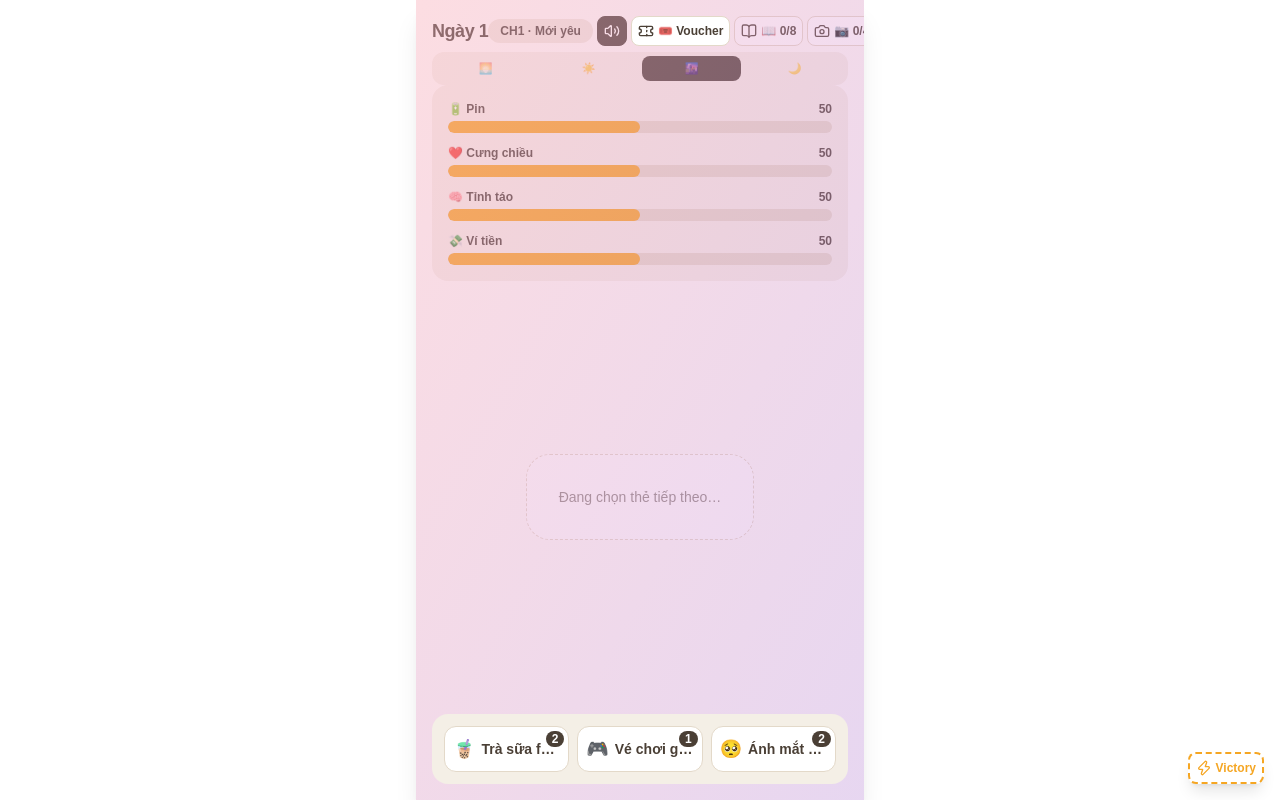
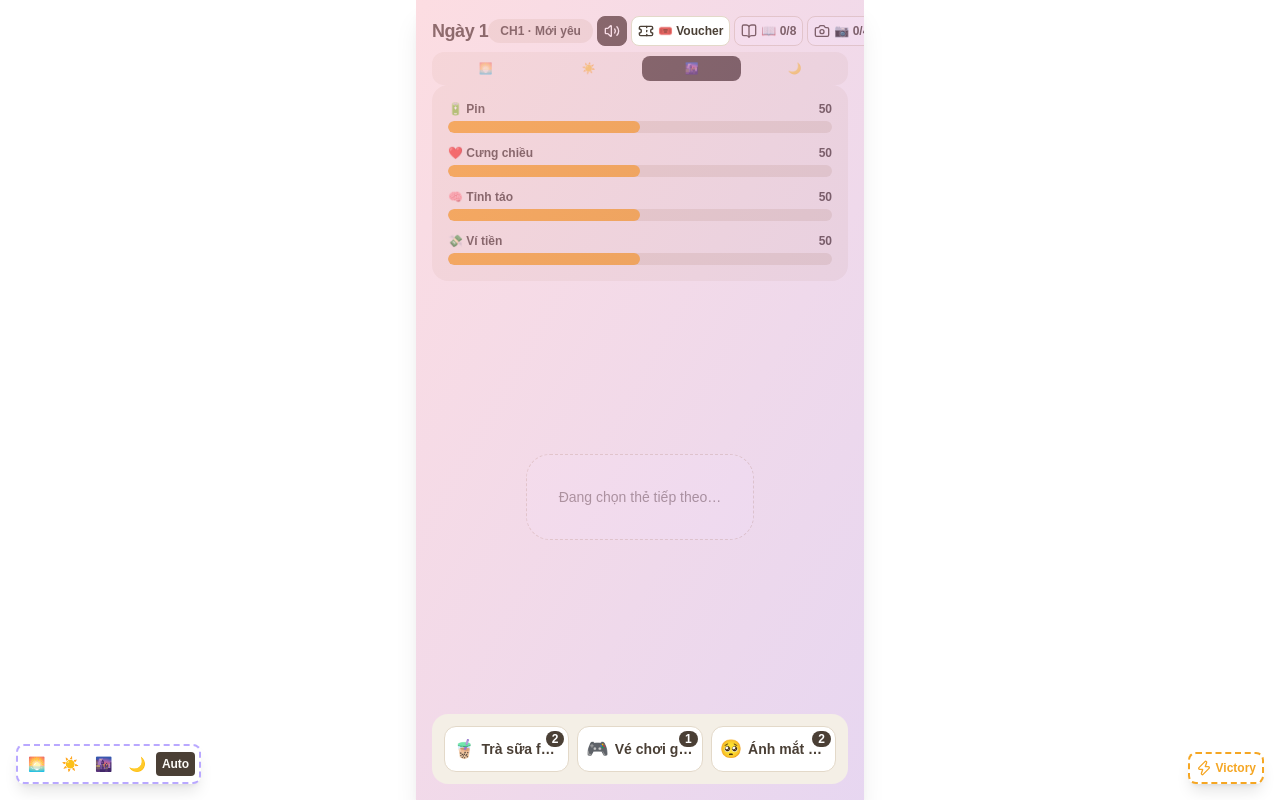
Before and after one commit to giabao1511/GameForWife, a Next.js app: page / in a window 1280 px wide. Built offline with nearby package versions, Linux system fonts and the light colour scheme.

Commit message:
feat: period ambience chimes + dev period toggle
Co-Authored-By: Claude Opus 5.5 <noreply@anthropic.com>

```diff
--- a/src/components/GameScreen.tsx
+++ b/src/components/GameScreen.tsx
@@ -6,9 +6,10 @@ import TopHud from './hud/TopHud';
 import StatGroup from './hud/StatGroup';
 import CardDeck from './card/CardDeck';
 import InventoryBar from './inventory/InventoryBar';
-import { unlockAudio } from '@/lib/audio';
+import { unlockAudio, playPeriodAmbience } from '@/lib/audio';
 import { useGameStore } from '@/store/useGameStore';
 import { useUiStore } from '@/store/useUiStore';
+import { getActivePeriod } from '@/lib/timeContext';
 
 /** Top-level game layout for a chapter session. Card drawing lives in CardDeck. */
 export default function GameScreen() {
@@ -25,6 +26,10 @@ export default function GameScreen() {
   useEffect(() => {
     useGameStore.getState().hydrateFromStorage();
     useUiStore.getState().hydrateMuted();
+    // Real-time ambience flourish for the current period (morning chirps /
+    // latenight lullaby). No-ops silently when muted or before first gesture
+    // unlocks the AudioContext — it's atmosphere, not gameplay SFX.
+    playPeriodAmbience(getActivePeriod());
   }, []);
 
   return (
--- a/src/components/hud/HudControls.tsx
+++ b/src/components/hud/HudControls.tsx
@@ -7,8 +7,22 @@ import { MEMORIES_DATA } from '@/data/memories';
 import { VOUCHERS_DATA } from '@/data/vouchers';
 import { unlockAudio } from '@/lib/audio';
 import { cn } from '@/lib/cn';
+import {
+  PERIODS,
+  PERIOD_THEMES,
+  periodToTimeSlot,
+  type RealTimePeriod,
+} from '@/lib/timeContext';
 
-const IS_DEV = process.env.NODE_ENV === 'development';
+// Render the dev controls in every non-production environment (dev + test),
+// never in the shipped build.
+const IS_DEV = process.env.NODE_ENV !== 'production';
+
+/** Ambient-period dev override rows (icon + Vietnamese label) for the toggle. */
+const PERIOD_OPTIONS: Array<{ value: RealTimePeriod; label: string }> = PERIODS.map((p) => ({
+  value: p,
+  label: PERIOD_THEMES[p].label,
+}));
 
 /** Top-right controls: mute the ASMR engine, open the Voucher Wallet, open the
  * Death Gallery, open the Memories Scrapbook, and (dev only) instant victory. */
@@ -22,6 +36,9 @@ export default function HudControls() {
   const isVictory = useGameStore((s) => s.isVictory);
   const voucherWallet = useGameStore((s) => s.voucherWallet);
   const triggerInstantVictory = useGameStore((s) => s.triggerInstantVictory);
+  const setTimeSlot = useGameStore((s) => s.setTimeSlot);
+  const devPeriodOverride = useUiStore((s) => s.devPeriodOverride);
+  const setDevPeriodOverride = useUiStore((s) => s.setDevPeriodOverride);
   const muted = useUiStore((s) => s.muted);
   const setMutedState = useUiStore((s) => s.setMutedState);
 
@@ -86,6 +103,7 @@ export default function HudControls() {
       </div>
 
       {IS_DEV && (
+        <>
           <button
             onClick={handleInstantVictory}
             className="fixed bottom-4 right-4 z-50 flex items-center gap-1 rounded-lg border-2 border-dashed border-[#f5a623] bg-white p-1.5 text-[#f5a623] shadow-lg transition-colors hover:bg-[#fdfbf7]"
@@ -95,6 +113,58 @@ export default function HudControls() {
             <Zap className="h-4 w-4" />
             <span className="text-xs font-bold">Victory</span>
           </button>
+
+          {/* Real-time ambience preview: toggle the active period to force all
+              four themes + deck draws at once. Picking a period also snaps
+              the in-game slot so the card pool matches the previewed theme.
+              "Auto" returns to the real clock. */}
+          <div
+            className="fixed bottom-4 left-4 z-50 flex items-center gap-1 rounded-lg border-2 border-dashed border-[#b9a8ff] bg-white p-1 shadow-lg"
+            role="group"
+            aria-label="Dev: xem trước bối cảnh theo giờ"
+          >
+            {PERIOD_OPTIONS.map(({ value, label }) => {
+              const active = devPeriodOverride === value;
+              return (
+                <button
+                  key={value}
+                  onClick={() => {
+                    unlockAudio();
+                    setDevPeriodOverride(value);
+                    // Match the deck pool to the previewed ambience.
+                    setTimeSlot(periodToTimeSlot(value));
+                  }}
+                  className={cn(
+                    'rounded px-1.5 py-1 text-sm transition-colors',
+                    active ? 'bg-[#4a3f35]' : 'bg-transparent',
+                  )}
+                  aria-pressed={active}
+                  aria-label={PERIOD_THEMES[value].icon}
+                  title={`Dev: xem ${label}`}
+                >
+                  {PERIOD_THEMES[value].icon}
+                </button>
+              );
+            })}
+            <button
+              onClick={() => {
+                unlockAudio();
+                setDevPeriodOverride(null);
+              }}
+              className={cn(
+                'rounded px-1.5 py-1 text-xs font-bold transition-colors',
+                devPeriodOverride === null
+                  ? 'bg-[#4a3f35] text-[#fdfbf7]'
+                  : 'bg-transparent text-[#4a3f35]/70',
+              )}
+              aria-pressed={devPeriodOverride === null}
+              aria-label="Auto"
+              title="Dev: theo giờ thật"
+            >
+              Auto
+            </button>
+          </div>
+        </>
       )}
     </>
   );
--- a/src/lib/audio.ts
+++ b/src/lib/audio.ts
@@ -213,3 +213,33 @@ export function playVictoryFanfare(): void {  // C5 G5 E5 G5 C6 G5 C6 — playfu
   tone(262, 0.0, 1.2, 'sine', 0.15);
   tone(392, 0.15, 1.2, 'sine', 0.12);
 }
+
+// ── Real-time ambience chimes (per period) ───────────────────
+import type { RealTimePeriod } from '@/data/types';
+
+/**
+ * A short ambient flourish on session start, matched to the real period.
+ * Morning = soft bright "bird-chirp" ascending pings; latenight = a slow,
+ * low, soothing lullaby chime; afternoon/evening stay silent (clean,
+ * neutral ambience — the function is total over the union, not selective).
+ * No-ops safely when the AudioContext is unavailable (jsdom, SSR).
+ */
+export function playPeriodAmbience(period: RealTimePeriod): void {
+  switch (period) {
+    case 'morning':
+      // Two soft, bright ascending chirps — like morning birds.
+      tone(1318, 0.0, 0.09, 'triangle', 0.12, 1760);
+      tone(1568, 0.14, 0.09, 'triangle', 0.12, 2093);
+      break;
+    case 'latenight':
+      // A slow, low, descending lullaby chime — soothing, sleepy.
+      tone(523, 0.0, 0.35, 'sine', 0.15, 494);
+      tone(392, 0.4, 0.35, 'sine', 0.13, 370);
+      tone(262, 0.8, 0.5, 'sine', 0.12, 220);
+      break;
+    case 'afternoon':
+    case 'evening':
+      // Clean, neutral ambience — nothing to play.
+      break;
+  }
+}
```
Also changed, not shown: 1 other file (tests, documents, lock files or other folders). Lines whose indentation alone changed are shown as unchanged.
